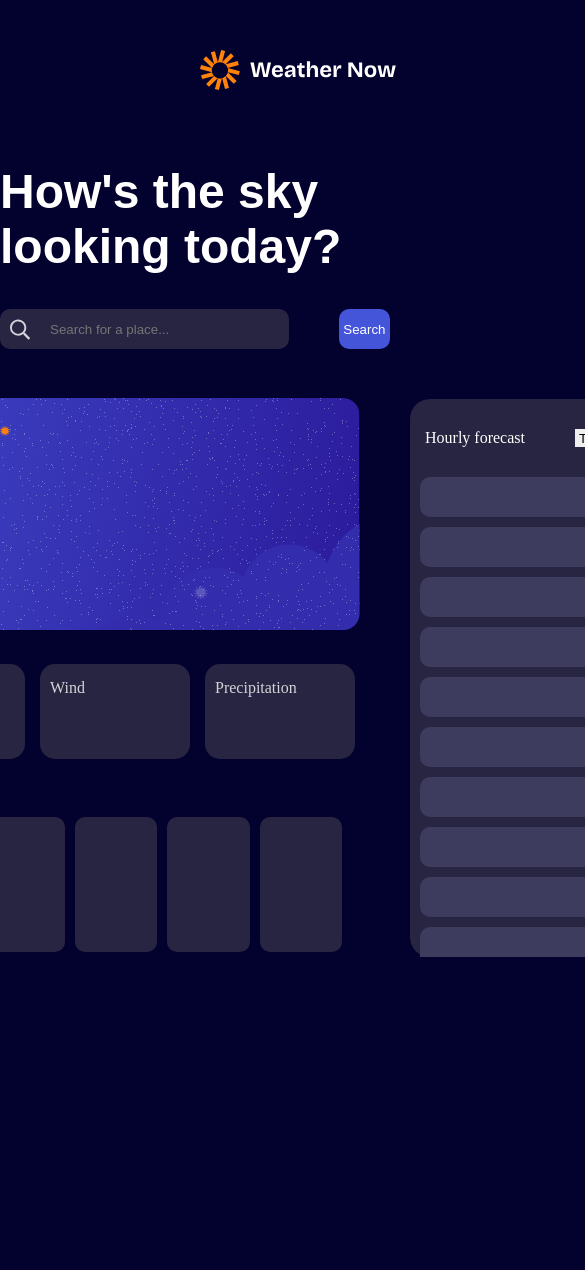
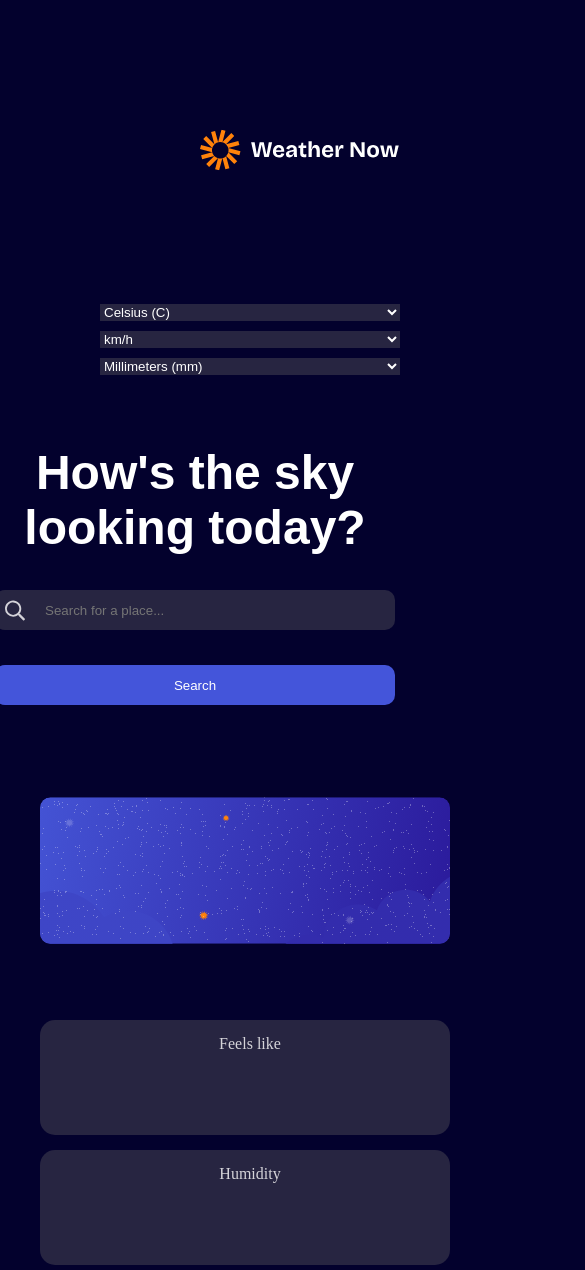
Before and after one commit to Sai-Shourya/WeatherWebsite, a plain HTML site: page index.html in a window 390 px wide. Shown: the top 1270 px of the page, 585 px wide, since content can reach past the window. Before the commit the page ends 992 px from the top, so only its background shows below. Drawn offline with Linux system fonts and the light colour scheme; no server answers; a web font is replaced by a local one.

Commit message:
initial commoit

```diff
--- a/index.html
+++ b/index.html
@@ -19,23 +19,25 @@
 
         <div class="y2">
 
-            <select name="Units">
-                <optgroup label="Units"></optgroup>
-                <optgroup label="Temperature">
-                <option value="metric">Celsius   (C)</option>
-                <option value="imperial">Fahrenheit     (F)</option>
-                </optgroup>
 
-                <optgroup label="Wind Speed">
-                <option value="metric">km/h</option>
-                <option value="imperial">mph</option>
-                </optgroup>
 
-                <optgroup label="Precipitation">
-                <option value="metric">Millimeters (mm)</option>
-                <option value="imperial">Inch</option>
-                </optgroup>
+            <select class="tempUnit">
+            <option value="celsius">Celsius (C)</option>
+            <option value="fahrenheit">Fahrenheit (F)</option>
             </select>
+
+            <select class="windUnit">
+            <option value="kmh">km/h</option>
+            <option value="mph">mph</option>
+            </select>
+
+            <select class="precUnit">
+            <option value="mm">Millimeters (mm)</option>
+            <option value="inch">Inches (in)</option>
+            </select>
+
+
+
         </div>
 
     </div>
@@ -74,6 +76,7 @@
             </div>
 
             <div class="row2">
+
                 <div class="a1">
                     Feels like<br><span class='sn3'></span>
 
@@ -82,7 +85,8 @@
                 <div class="a2">
                     Humidity<br><span class="sn4"></span>
 
-                </div>
+
+               </div>
 
                 <div class="a3">
                     Wind<br><span class="sn5"></span>
@@ -93,6 +97,7 @@
                     Precipitation<br><span class="sn6"></span>
 
                 </div>
+
             </div>
 
             <div class="row3">
@@ -140,7 +145,7 @@
         <div class="col2">
            <div class="k1">
             <span class="sn8">Hourly forecast</span>
-            <select name="Day">
+            <select name="day">
                 <option value="0">Today</option>
                 <option value="1">Tomorrow</option>
                  <option value="2">Day 3</option>
--- a/script.js
+++ b/script.js
@@ -2,7 +2,7 @@
 
 const input=  document.querySelector('.search');
 const button= document.querySelector('button');
-const unitSelect= document.querySelector('.y2 select');
+//const unitSelect= document.querySelector('.y2 select');
 const daySelect= document.querySelector('.k1 select');
 const span1 = document.querySelector(".span1");
 const mainTemp = document.querySelector(".sn2");
@@ -10,7 +10,11 @@ const feelsLikeData = document.querySelector(".sn3");
 const humidityData = document.querySelector(".sn4");
 const windData = document.querySelector(".sn5");
 const precData = document.querySelector(".sn6");
-const sn1=document.querySelector(".sn1")
+const sn1=document.querySelector(".sn1");
+const tempUnitSelect = document.querySelector(".tempUnit");
+const windUnitSelect = document.querySelector(".windUnit");
+const precUnitSelect = document.querySelector(".precUnit");
+
 
 
 
@@ -64,20 +68,25 @@ function findLocationData(locationData){
 
 async function getWeatherData(lat,lon) {
 
-    let tempUnit = "celsius";
+    /*let tempUnit = "celsius";
     let windUnit = "kmh";
     let precUnit = "mm";
 
-    if(unitSelect==='imperial'){
+    if(unitSelect.value==='imperial'){
     tempUnit = "fahrenheit";
     windUnit = "mph";
     precUnit = "inch";
 
 
-    }
+    }*/
+
+    const tempUnit=tempUnitSelect.value;
+    const windUnit=windUnitSelect.value;
+    const precUnit=precUnitSelect.value;
+
   try {
     console.log("lat",lat,"lon",lon)
-    const res = await fetch(`https://api.open-meteo.com/v1/forecast?latitude=${lat}&longitude=${lon}&daily=weather_code,temperature_2m_max,temperature_2m_min&hourly=temperature_2m,weather_code&current=temperature_2m,precipitation,weather_code,wind_speed_10m,relative_humidity_2m,apparent_temperature`);
+    const res = await fetch(`https://api.open-meteo.com/v1/forecast?latitude=${lat}&longitude=${lon}&daily=weather_code,temperature_2m_max,temperature_2m_min&hourly=temperature_2m,weather_code&current=temperature_2m,precipitation,weather_code,wind_speed_10m,relative_humidity_2m,apparent_temperature&wind_speed_unit=${windUnit}&temperature_unit=${tempUnit}&precipitation_unit=${precUnit}`);
 
     //console.log(response.json())
     console.log("fetch done")
@@ -255,3 +264,8 @@ function getWeatherCodeName(code) {
 
 getPlaceData();
 button.addEventListener('click',getPlaceData);
+
+
+tempUnitSelect.addEventListener("change", getPlaceData);
+windUnitSelect.addEventListener("change", getPlaceData);
+precUnitSelect.addEventListener("change", getPlaceData);
--- a/styles.css
+++ b/styles.css
@@ -347,6 +347,7 @@ button{
 .k2{
     height:490px;
     overflow-y: auto;
+    background-color: hsl(243, 27%, 20%);
 }
 
 
@@ -497,6 +498,7 @@ button{
 
 
 
+
 .sn9{
     margin-left: 130px;
     color: hsl(250, 6%, 84%);
@@ -534,3 +536,119 @@ button{
     width: 50px;
     margin-top: 0;
 }
+
+.tempUnit, .precUnit, .windUnit, .day{
+    background-color: hsl(243, 27%, 20%);
+    color: white;
+}
+
+@media(max-width:700px){
+    body{
+        display: flex;
+        flex-direction: column;
+    }
+
+    .x1{
+        display: flex;
+        flex-direction: column;
+        margin:0;
+        gap:0;
+
+
+    }
+
+
+
+    .y1 img{
+
+        height: 200px;
+        width:200px;
+
+    }
+    .y2{
+        display: flex;
+        flex-direction: column;
+        width:300px;
+        margin-left: 100px;
+        gap:10px;
+    }
+
+
+    .x2{
+        text-align: center;
+    }
+
+    .x3{
+        display: flex;
+        flex-direction: column;
+
+    }
+
+    button{
+        width:400px;
+        margin-right:50px;
+    }
+
+    .row1{
+        display: flex;
+        flex-direction:row;
+        width:410px;
+        margin-left:40px;
+        gap:0;
+
+    }
+
+    .sn2{
+        padding:50px;
+        font-size: 2rem;
+    }
+
+    .row2{
+        display: flex;
+        flex-direction:column;
+        margin-left:40px;
+        text-align: center;
+    }
+
+    .a1,.a2,.a3,.a4{
+        width:400px;
+        height:100px;
+    }
+
+   .sn7{
+    margin:170px;
+   }
+
+   .row3{
+        display: flex;
+        flex-direction: column;
+
+    }
+
+    .p1{
+        display: flex;
+        flex-direction: column;
+        margin-left: 130px;
+
+    }
+
+    .b1,.b2,.b3,.b4,.b5,.b6,.b7{
+        width:200px;
+        height:150px;
+
+    }
+
+    .x4{
+        display: flex;
+        flex-direction: column;
+
+    }
+
+    .col2{
+        margin-left:100px;
+        margin-bottom: 100px;
+        height:600px;
+    }
+
+
+}
```
